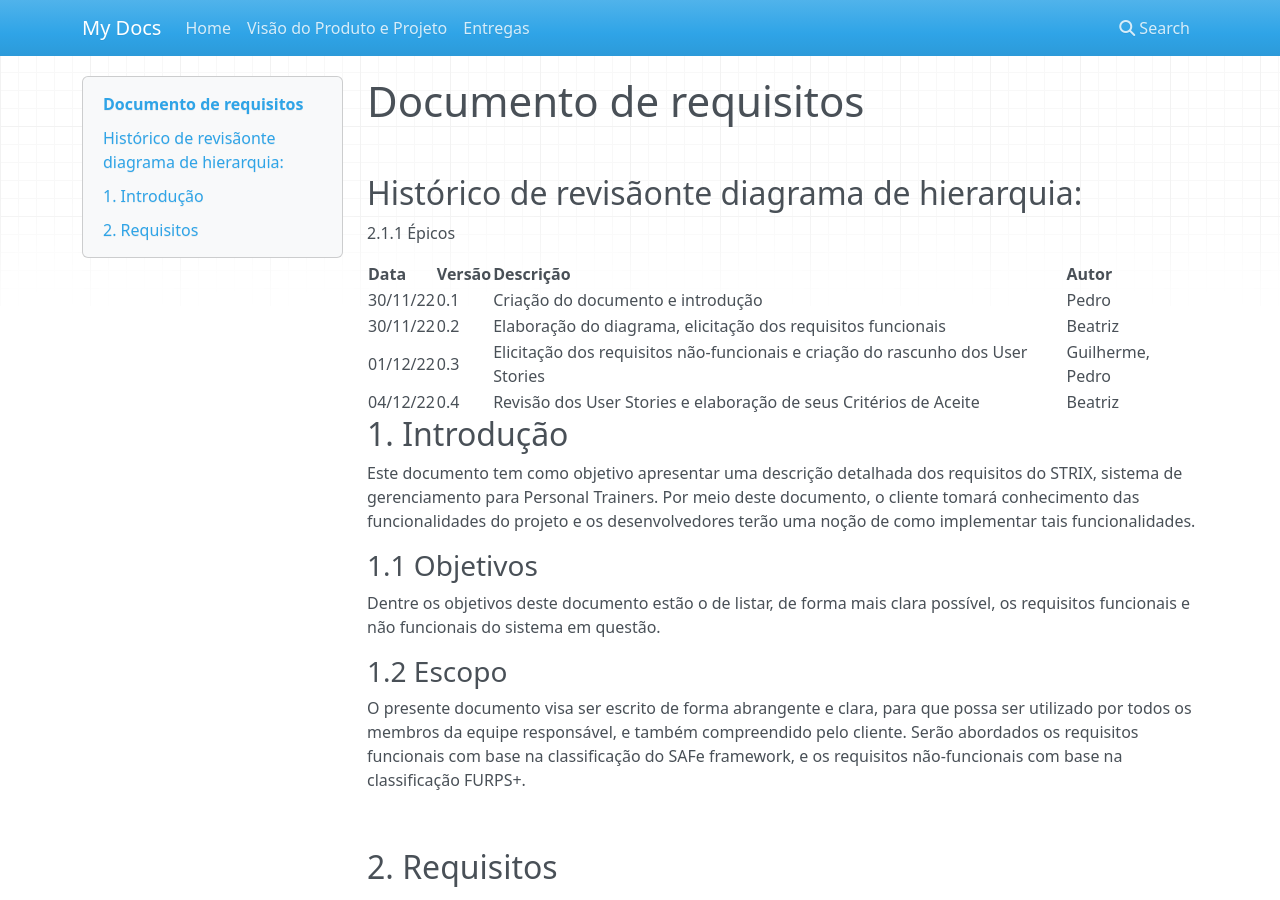
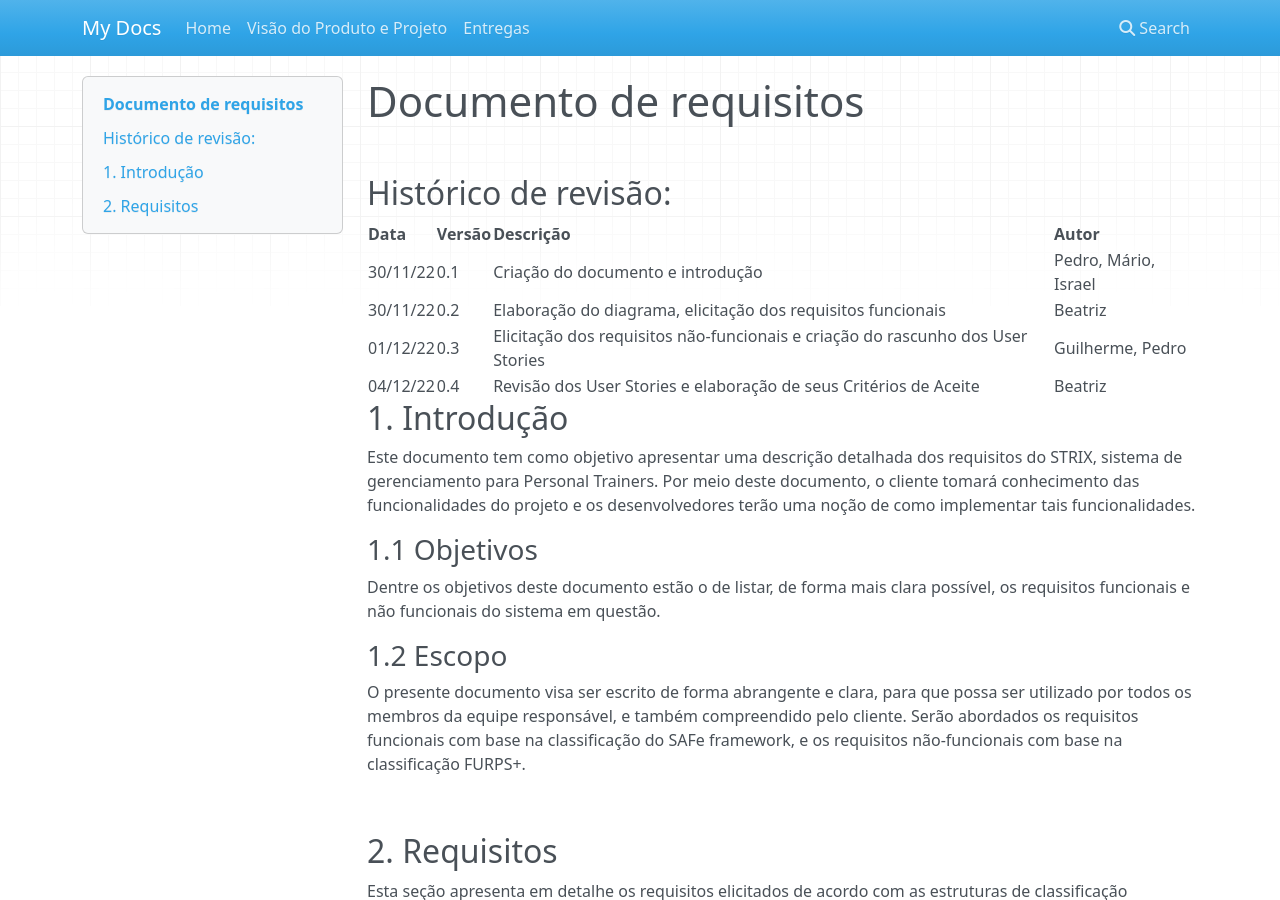
Before and after one commit to mdsreq-fga-unb/2022.2-Strix, an MkDocs documentation site: the page built from documentation/docs/documento_de_requisitos.md, in a window 1280 px wide and 900 px high. Built offline with MkDocs 1.6.1, drawn with Linux system fonts in a browser that asks for light colours; nearby versions of some CDN libraries.

Commit message:
renomeando documento

```diff
--- a/documentation/docs/documento-de-requisitos.md
+++ b/documentation/docs/documento_de_requisitos.md
@@ -2,13 +2,11 @@
 
 <br/>
 
-## Histórico de revisãonte diagrama de hierarquia:
-
-2.1.1 Épicos
+## Histórico de revisão:
 
 | Data     | Versão | Descrição                                                                                 | Autor                            |
 |----------|--------|-------------------------------------------------------------------------------------------|----------------------------------|
-| 30/11/22 | 0.1    | Criação do documento e introdução | Pedro
+| 30/11/22 | 0.1    | Criação do documento e introdução | Pedro, Mário, Israel
 | 30/11/22 | 0.2    | Elaboração do diagrama, elicitação dos requisitos funcionais | Beatriz
 | 01/12/22 | 0.3    | Elicitação dos requisitos não-funcionais e criação do rascunho dos User Stories | Guilherme, Pedro
 | 04/12/22 | 0.4    | Revisão dos User Stories e elaboração de seus Critérios de Aceite  | Beatriz
```
